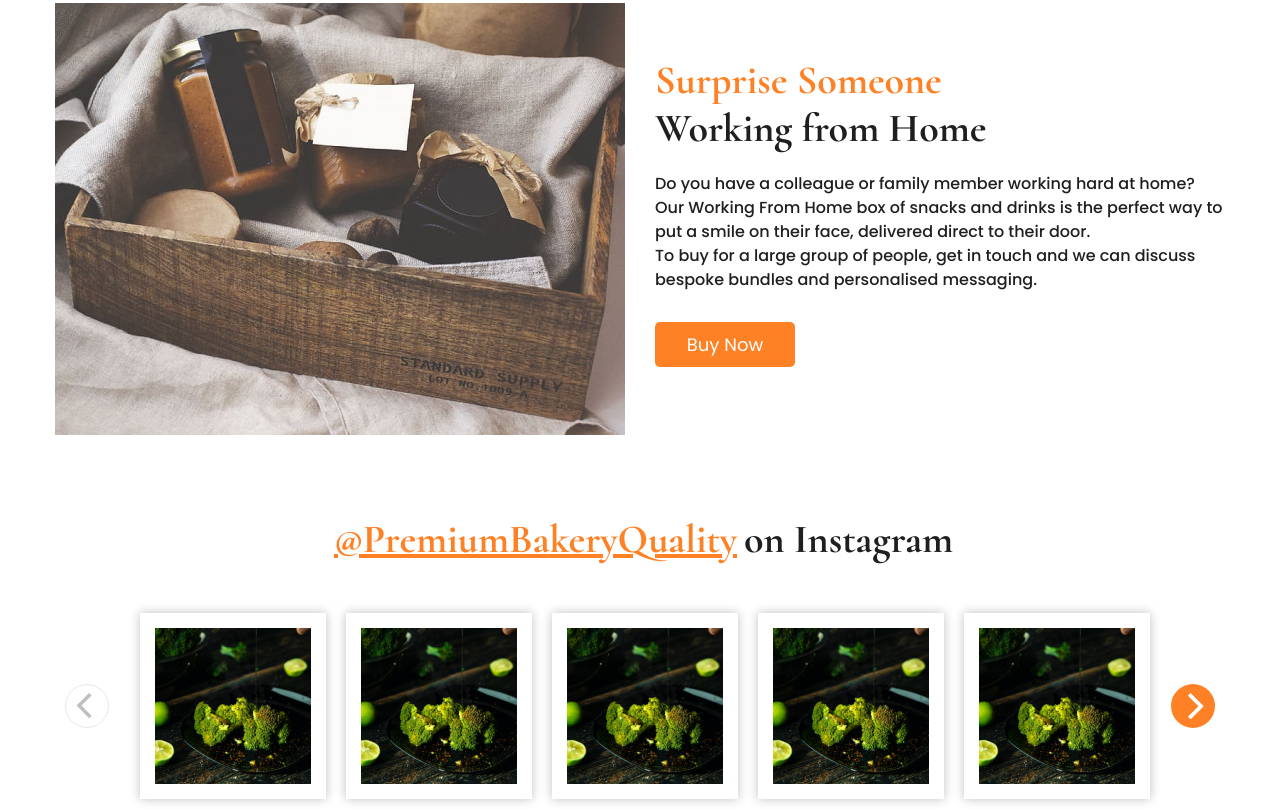
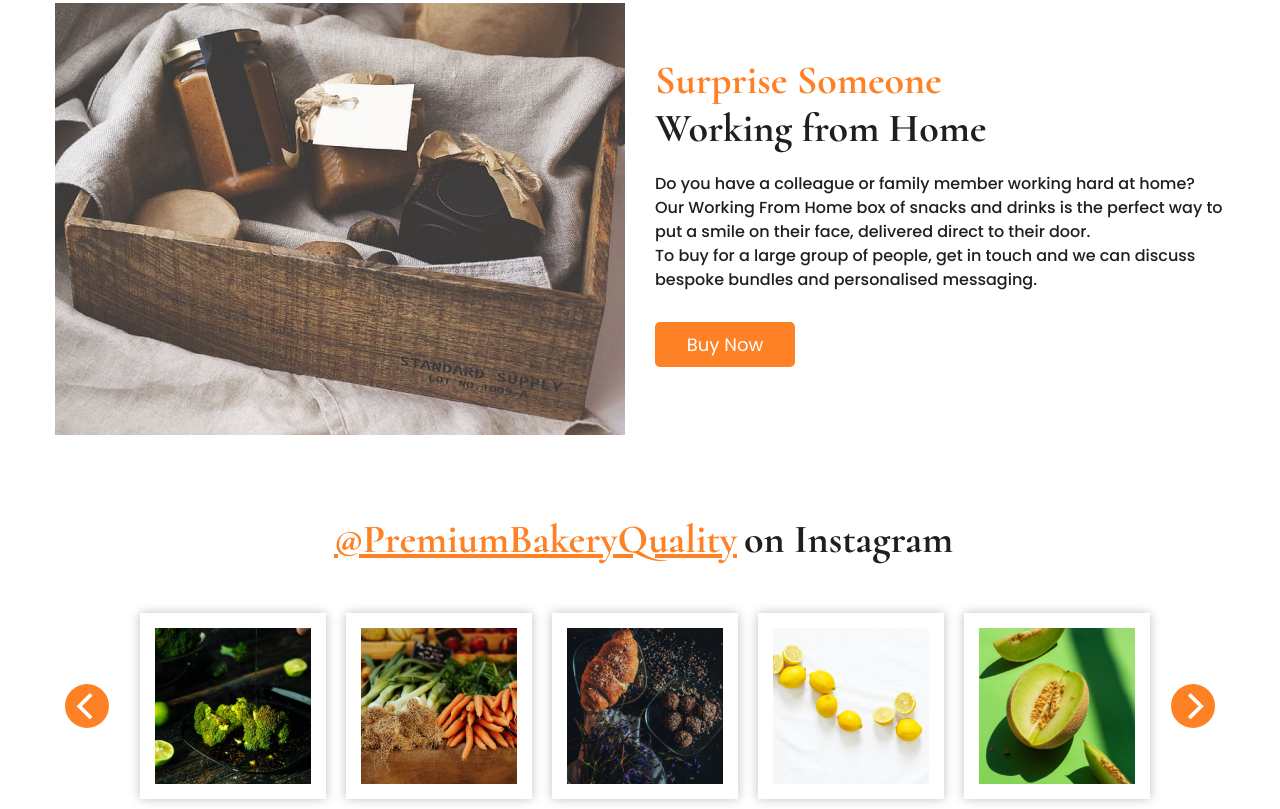
Before and after one commit to Rishkin/bakery, a website: page src/index.html in a window 1280 px wide. Shown: the part 2782-3591 px from the top of the page. Drawn offline with nearby package versions, Linux system fonts and the light colour scheme.

Commit message:
slider image

```diff
--- a/src/index.html
+++ b/src/index.html
@@ -278,16 +278,16 @@
                         <div class="carousel__item-cell"><img src="/img/slider/1.png" alt="image"></div>
                     </div>
                     <div class="carousel__item">
-                        <div class="carousel__item-cell"><img src="/img/slider/1.png" alt="image"></div>
+                        <div class="carousel__item-cell"><img src="/img/slider/2.png" alt="image"></div>
                     </div>
                     <div class="carousel__item">
-                        <div class="carousel__item-cell"><img src="/img/slider/1.png" alt="image"></div>
+                        <div class="carousel__item-cell"><img src="/img/slider/3.png" alt="image"></div>
                     </div>
                     <div class="carousel__item">
-                        <div class="carousel__item-cell"><img src="/img/slider/1.png" alt="image"></div>
+                        <div class="carousel__item-cell"><img src="/img/slider/4.png" alt="image"></div>
                     </div>
                     <div class="carousel__item">
-                        <div class="carousel__item-cell"><img src="/img/slider/1.png" alt="image"></div>
+                        <div class="carousel__item-cell"><img src="/img/slider/5.png" alt="image"></div>
                     </div>
 
                 </div>
--- a/src/js/script.js
+++ b/src/js/script.js
@@ -3,4 +3,5 @@ $('.carousel').flickity({
     cellAlign: 'center',
     contain: true,
     pageDots: false,
+    autoPlay: true,
   });
```
Also changed, not shown: dist/img/slider/2.png (added), dist/img/slider/3.png (added), dist/img/slider/4.png (added), dist/img/slider/5.png (added), dist/index.html, dist/js/script.js, src/img/slider/2.png (added), src/img/slider/3.png (added), src/img/slider/4.png (added), src/img/slider/5.png (added).
